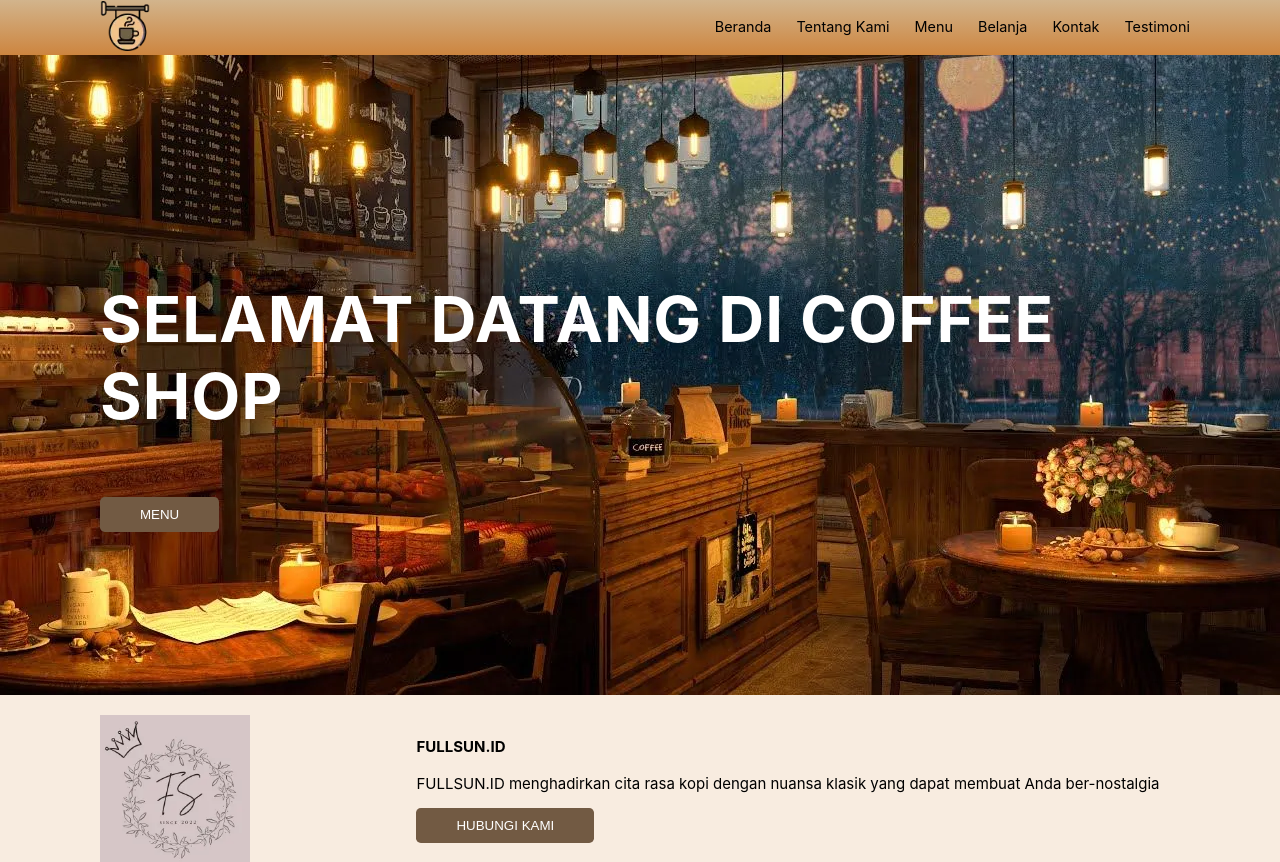
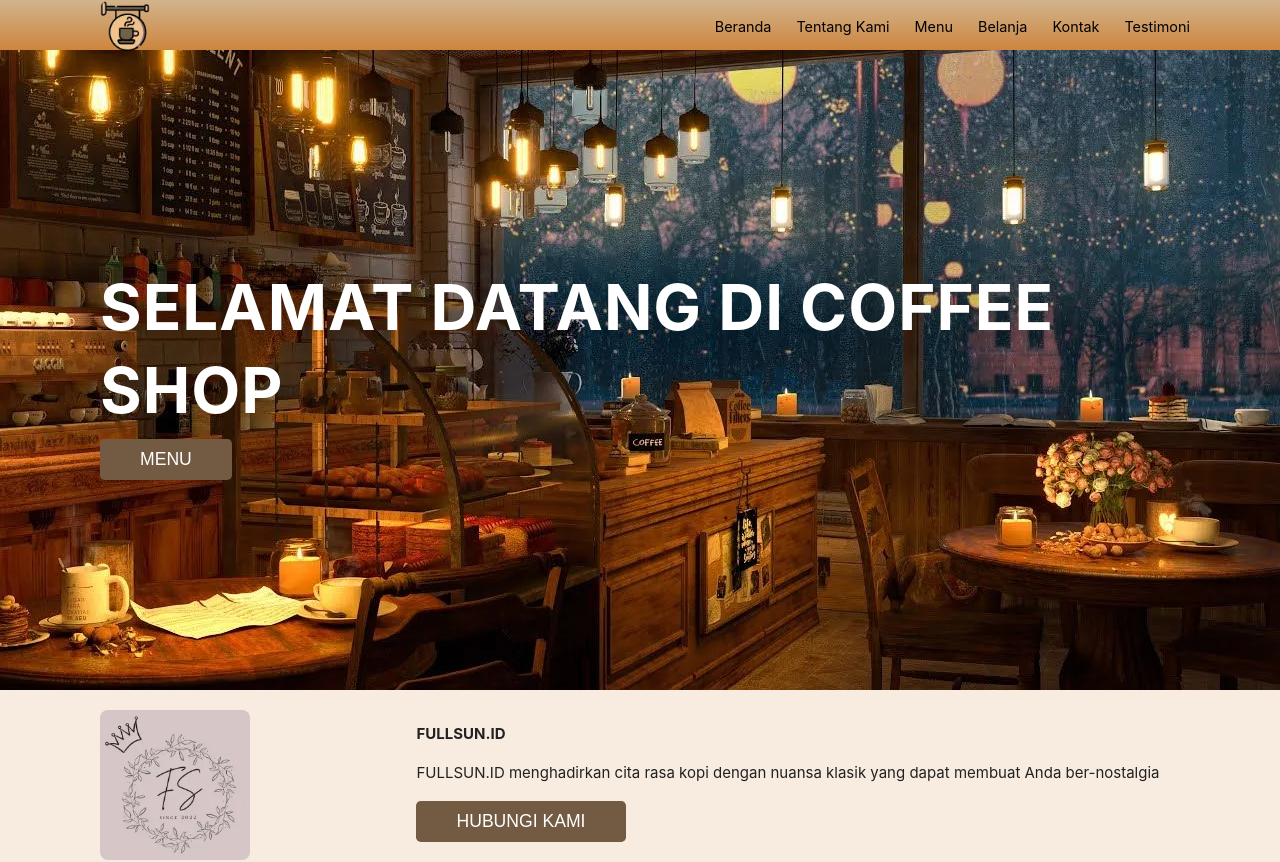
Before and after one commit to ainunarr/FrontEnd-ReactJS-LandingPage2, a React (Create React App) app: page / in a window 1280 px wide. Shown: the top 862 px of the page. Built offline with nearby package versions, Linux system fonts and the light colour scheme.

Commit message:
Responsive

```diff
--- a/src/index.css
+++ b/src/index.css
@@ -1,13 +1,107 @@
+html {
+  scroll-behavior: smooth;
+}
+
 body {
   margin: 0;
+  padding: 0;
   font-family: -apple-system, BlinkMacSystemFont, 'Segoe UI', 'Roboto', 'Oxygen',
-    'Ubuntu', 'Cantarell', 'Fira Sans', 'Droid Sans', 'Helvetica Neue',
-    sans-serif;
+    'Ubuntu', 'Cantarell', 'Fira Sans', 'Droid Sans', 'Helvetica Neue', sans-serif;
   -webkit-font-smoothing: antialiased;
   -moz-osx-font-smoothing: grayscale;
+  background-color: #f9f9f9;
+  color: #222;
+}
+
+*, *::before, *::after {
+  box-sizing: border-box;
 }
 
 code {
-  font-family: source-code-pro, Menlo, Monaco, Consolas, 'Courier New',
-    monospace;
+  font-family: source-code-pro, Menlo, Monaco, Consolas, 'Courier New', monospace;
 }
+
+/* =============================
+   LAYOUT RESPONSIF
+============================= */
+.container {
+  width: 100%;
+  max-width: 1200px;
+  margin: 0 auto;
+  padding: 0 1rem;
+}
+
+.row {
+  display: flex;
+  flex-wrap: wrap;
+  gap: 1rem;
+}
+
+.col {
+  flex: 1 1 100%;
+}
+
+/* =============================
+   TEKS & KONTEN
+============================= */
+h1, h2, h3, h4, h5, h6 {
+  margin: 0.5rem 0;
+  line-height: 1.3;
+}
+
+p {
+  line-height: 1.6;
+  margin-bottom: 1rem;
+}
+
+img {
+  max-width: 100%;
+  height: auto;
+  display: block;
+  border-radius: 8px;
+}
+
+button {
+  padding: 0.6rem 1.2rem;
+  font-size: 1rem;
+  border: none;
+  border-radius: 8px;
+  background-color: #007bff;
+  color: #fff;
+  cursor: pointer;
+  transition: background 0.3s;
+}
+
+button:hover {
+  background-color: #0056b3;
+}
+
+/* =============================
+   MEDIA QUERIES (Breakpoints)
+============================= */
+
+/* Tablet */
+@media (min-width: 600px) {
+  .col-md-6 {
+    flex: 1 1 calc(50% - 1rem);
+  }
+
+  .col-md-4 {
+    flex: 1 1 calc(33.333% - 1rem);
+  }
+
+  .col-md-3 {
+    flex: 1 1 calc(25% - 1rem);
+  }
+}
+
+/* Desktop */
+@media (min-width: 992px) {
+  .container {
+    padding: 0 2rem;
+  }
+
+  button {
+    font-size: 1.1rem;
+  }
+}
```
